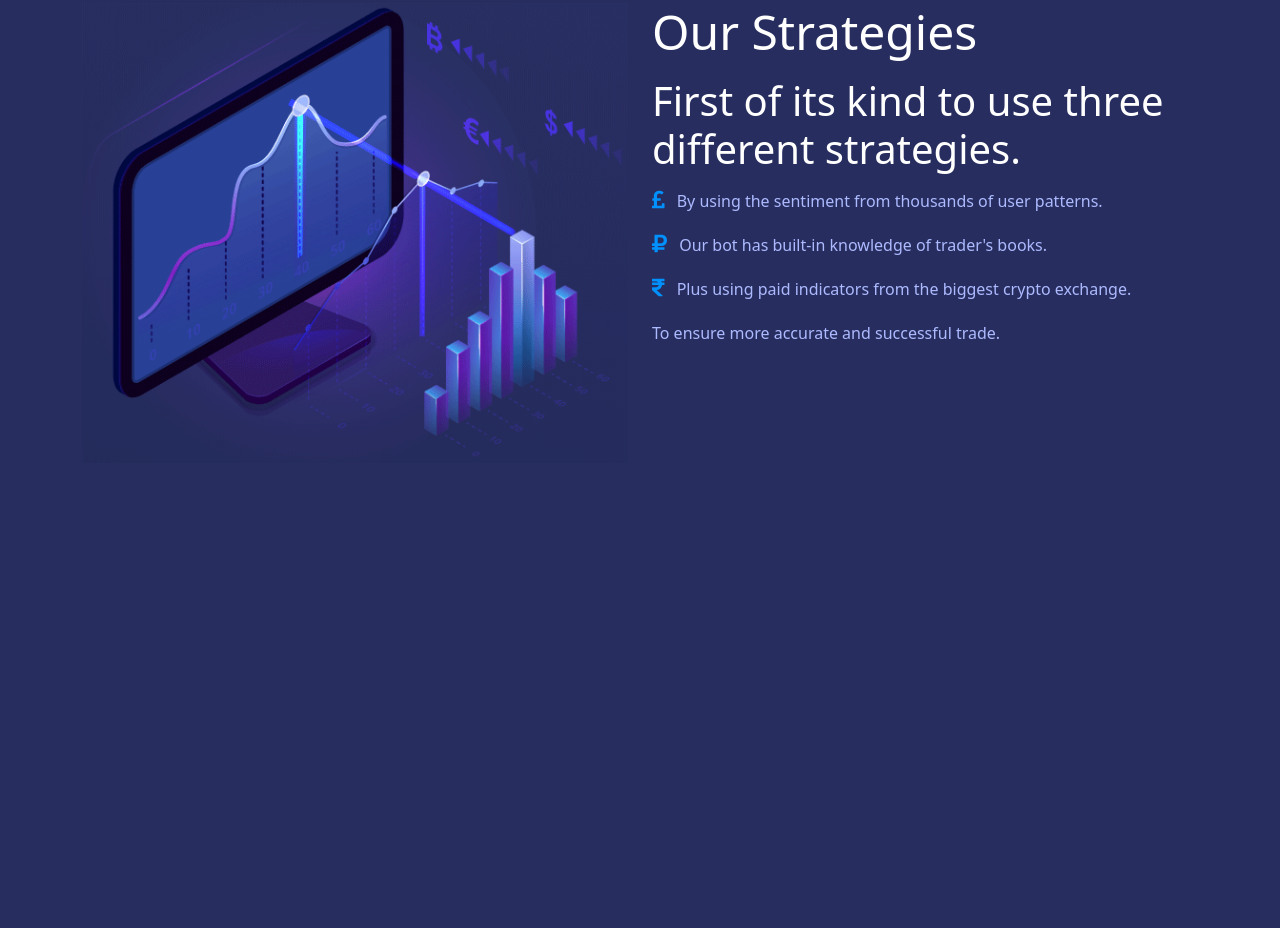
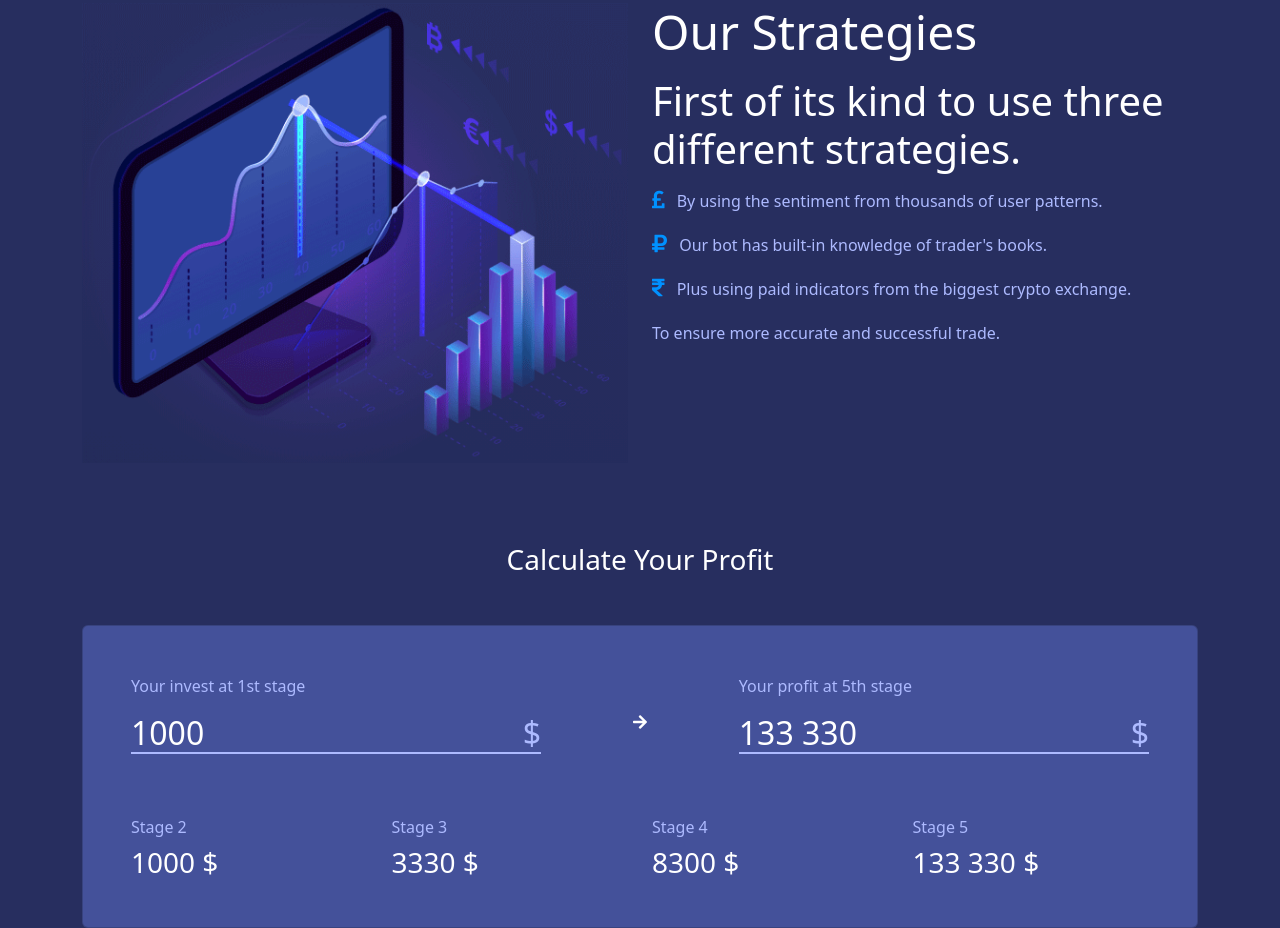
Before and after one commit to faridalvi/tradding-bot, a plain HTML site: page index.html in a window 1280 px wide. Shown: the part 1394-2322 px from the top of the page. Before the commit the page ends 1857 px from the top, so only its background shows below. Drawn offline with Linux system fonts and the light colour scheme.

Commit message:
Index Page working

```diff
--- a/assets/css/style.css
+++ b/assets/css/style.css
@@ -144,6 +144,31 @@ h1,h2,h3,h4,h5,h6,p{
     margin-right: .5rem;
     font-size: 1.25rem;
 }
+/*profit-calculator*/
+.profit-calculator {
+    background-color: var(--trading-bg);
+}
+.profit-calculator .card-body{
+    padding: 3rem;
+}
+.profit-calculator h6,
+.profit-calculator p{
+    color: var(--purple);
+}
+.profit-calculator h6{
+    margin-bottom: .5rem;
+}
+.profit-calculator h2{
+    margin-top: 1rem;
+    margin-bottom: 1rem;
+    color: var(--white);
+    border-bottom: 2px solid var(--purple);
+    display: flex;
+    justify-content: space-between;
+}
+.profit-calculator h2 span{
+    color: var(--purple);
+}
 @media screen  and (max-width: 992px){
     .home-slider{
         height: auto;
--- a/index.html
+++ b/index.html
@@ -111,6 +111,45 @@
         </div>
     </div>
 </div>
+<!--profit calculator-->
+<div class="container mt-mb-5">
+    <h3 class="text-center text-white mb-5">Calculate Your Profit</h3>
+    <div class="card profit-calculator">
+        <div class="card-body">
+            <div class="row align-items-center">
+                <div class="col-lg-5">
+                    <p>Your invest at 1st stage</p>
+                    <h2>1000 <span>$</span></h2>
+                </div>
+                <div class="col-lg-2 text-center">
+                    <i class="text-white fas fa-arrow-right"></i>
+                </div>
+                <div class="col-lg-5">
+                    <p>Your profit at 5th stage</p>
+                    <h2>133 330 <span>$</span></h2>
+                </div>
+            </div>
+            <div class="row align-items-center mt-5">
+                <div class="col-lg-3">
+                    <h6>Stage 2</h6>
+                    <h3 class="text-white">1000 <span>$</span></h3>
+                </div>
+                <div class="col-lg-3">
+                    <h6>Stage 3</h6>
+                    <h3 class="text-white">3330 <span>$</span></h3>
+                </div>
+                <div class="col-lg-3">
+                    <h6>Stage 4</h6>
+                    <h3 class="text-white">8300 <span>$</span></h3>
+                </div>
+                <div class="col-lg-3">
+                    <h6>Stage 5</h6>
+                    <h3 class="text-white">133 330 <span>$</span></h3>
+                </div>
+            </div>
+        </div>
+    </div>
+</div>
 <!--Scripts -->
 <script src="assets/js/jquery.js"></script>
 <script src="assets/js/bootstrap.js"></script>
```
